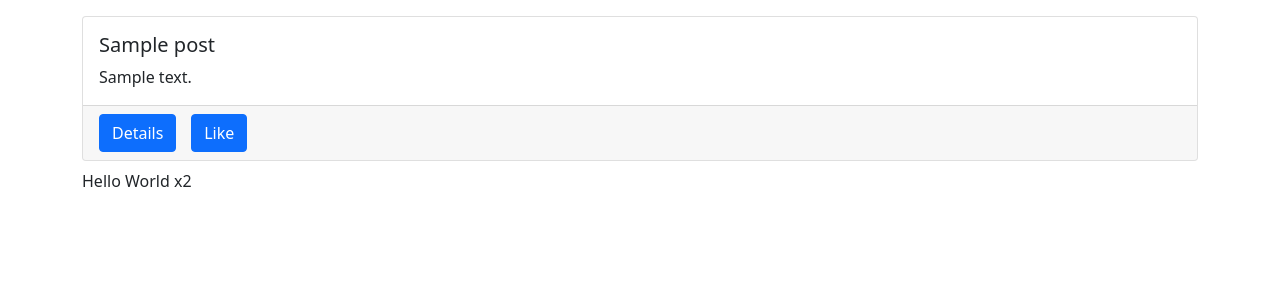
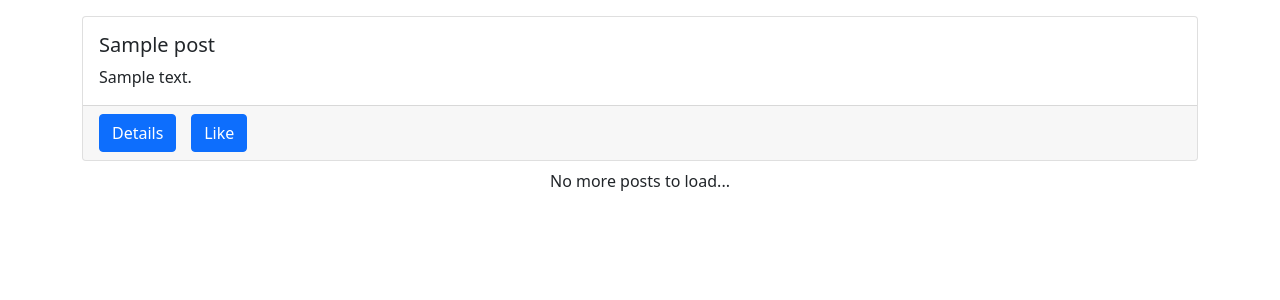
Before and after one commit to NickAguilar93/NAD_A04, a Django app: page / in a window 1280 px wide. Shown: the top 300 px of the page. Run offline with Django 5.2, Linux system fonts and the light colour scheme; tables that the repository leaves empty hold one stand-in row (values such as "Sample post"); some libraries are stand-ins or nearby versions.

Commit message:
finished loading more posts with a button click module

```diff
--- a/dj_ajax/src/posts/static/posts/main.js
+++ b/dj_ajax/src/posts/static/posts/main.js
@@ -1,26 +1,15 @@
 console.log("Hello World");
 
-const helloWorldBox = document.getElementById('hello-world');
 const postsBox = document.getElementById('posts-box');
 const spinnerBox = document.getElementById('spinner-box');
+const loadBtn = document.getElementById('load-btn');
+const endBox = document.getElementById('end-box');
 
-
+let visible = 3;
+const getData = () => {
     $.ajax({
         type: 'GET',
-    url: '/hello-world/',
-    success: function(response) {
-        console.log('success', response.text)
-        helloWorldBox.textContent = response.text
-    },
-    error: function(error) {
-        console.log('error', error)
-        helloWorldBox.textContent = error.text
-    },
-})
-
-$.ajax({
-    type: 'GET',
-    url: '/data/',
+        url: `/data/${visible}/`,
         success: function(response) {
             console.log('success', response)
             const data = response.data
@@ -49,6 +38,13 @@ $.ajax({
                 `
                 });
             }, 100)
+            console.log(response.size)
+            if(response.size === 0) {
+                endBox.textContent = 'No posts added yet ...'
+            } else if(response.size <= visible) {
+                loadBtn.classList.add('not-visible')
+                endBox.textContent = 'No more posts to load...'
+            }
 
         },
         error: function(error) {
@@ -56,3 +52,12 @@ $.ajax({
         }
 
     })
+}
+
+loadBtn.addEventListener('click', ()=>{
+    spinnerBox.classList.remove('not-visible')
+    visible += 3;
+    getData()
+})
+
+getData()
--- a/dj_ajax/src/posts/templates/posts/main.html
+++ b/dj_ajax/src/posts/templates/posts/main.html
@@ -13,10 +13,13 @@ Posts
     {% comment %} {% for obj in qs  %}
         {{obj.title}} - {{obj.body}} <br>
     {% endfor %} {% endcomment %}
+
+
+    <div id="posts-box"></div>
     <div id='spinner-box' class="text-center">
         <div class="spinner-border" role="status"></div>
     </div>
-
-    <div id="posts-box"></div>
-    <div id="hello-world"></div>
+    <div class="text-center mb-3" id="end-box">
+        <button class="btn btn-primary" id="load-btn">Load more</button>
+    </div>
 {% endblock content %}
--- a/dj_ajax/src/posts/urls.py
+++ b/dj_ajax/src/posts/urls.py
@@ -10,8 +10,7 @@ app_name = 'posts'
 
 urlpatterns = [
     path('', post_list_and_create, name='main-board'),
-
-    path('data/', load_post_data_view, name='post-data'),
+    path('data/<int:num_posts>/', load_post_data_view, name='post-data'),
 
     path('hello-world/', hello_world_view, name='hello-world'),
 ]
--- a/dj_ajax/src/posts/views.py
+++ b/dj_ajax/src/posts/views.py
@@ -7,7 +7,12 @@ def post_list_and_create(request):
     qs = Post.objects.all()
     return render(request, 'posts/main.html', {'qs':qs})
 
-def load_post_data_view(request):
+def load_post_data_view(request, num_posts):
+    visible = 3
+    upper = num_posts
+    lower = upper - visible
+    size = Post.objects.count();
+
     qs = Post.objects.all()
     data = []
     for obj in qs:
@@ -15,10 +20,11 @@ def load_post_data_view(request):
             'id': obj.id,
             'title': obj.title,
             'body': obj.body,
+            'liked': True if request.user in obj.liked.all() else False,
             'author': obj.author.user.username
         }
         data.append(item)
-    return JsonResponse({'data':data})
+    return JsonResponse({'data':data[lower:upper], 'size': size})
 
 def hello_world_view(request):
     return JsonResponse({'text': 'Hello World x2'})
```
Lines whose indentation alone changed are shown as unchanged.
